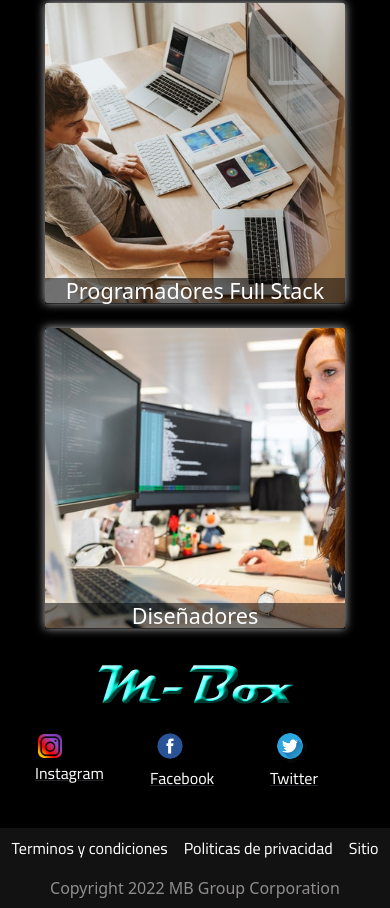
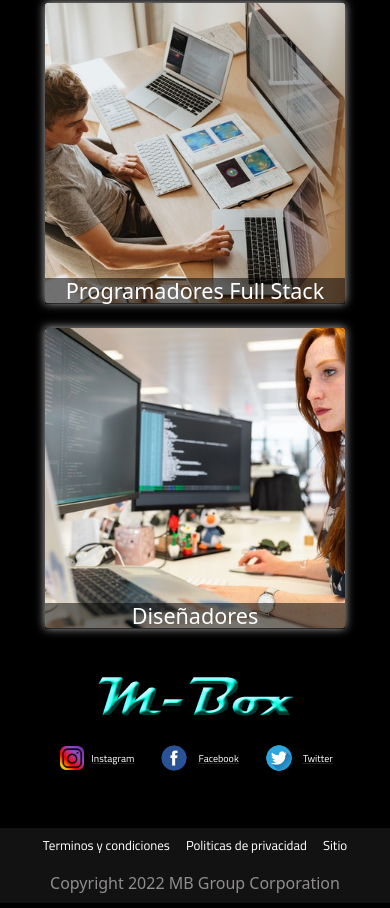
Before and after one commit to Mau1712/m-box, a website: page index.html in a window 390 px wide. Shown: the part 604-1512 px from the top of the page. Drawn offline with nearby package versions, Linux system fonts and the light colour scheme.

Commit message:
actualizando-responsive

```diff
--- a/scss/index-css.scss
+++ b/scss/index-css.scss
@@ -254,6 +254,7 @@ footer {
         left: 200px;
     }
 
+
     .equipo-mb {
         div {
             height: 300px !important;
@@ -277,3 +278,17 @@ footer {
         flex-direction: column;
     }
 }
+
+@media screen and (max-width: 414px) {
+    .section-2{
+        span {
+            font-size: 10px;
+        }
+    }
+
+    .nav-footer {
+        p {
+            font-size: 13px;
+        }
+    }
+}
```
Also changed, not shown: css/style.css.
